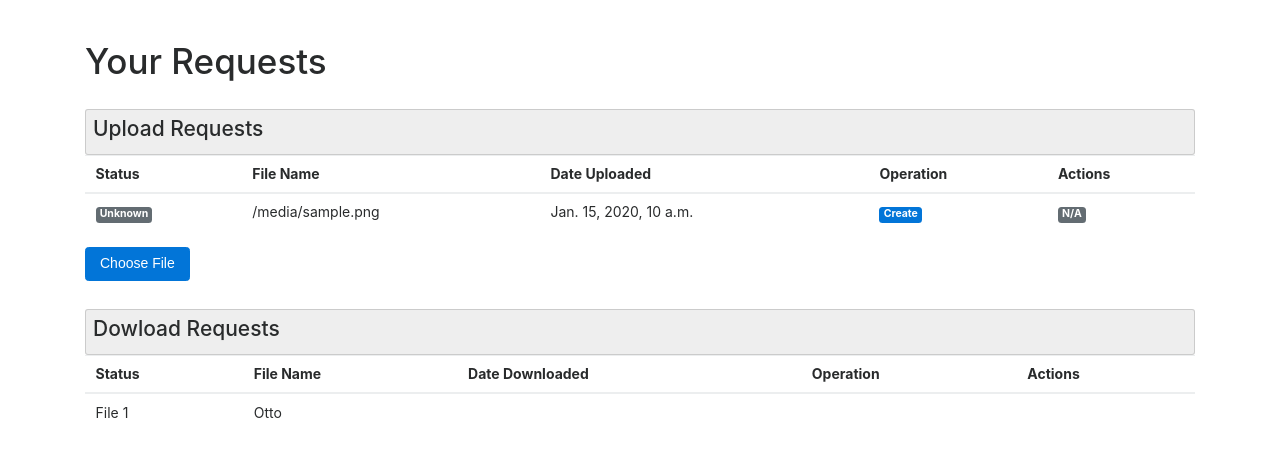
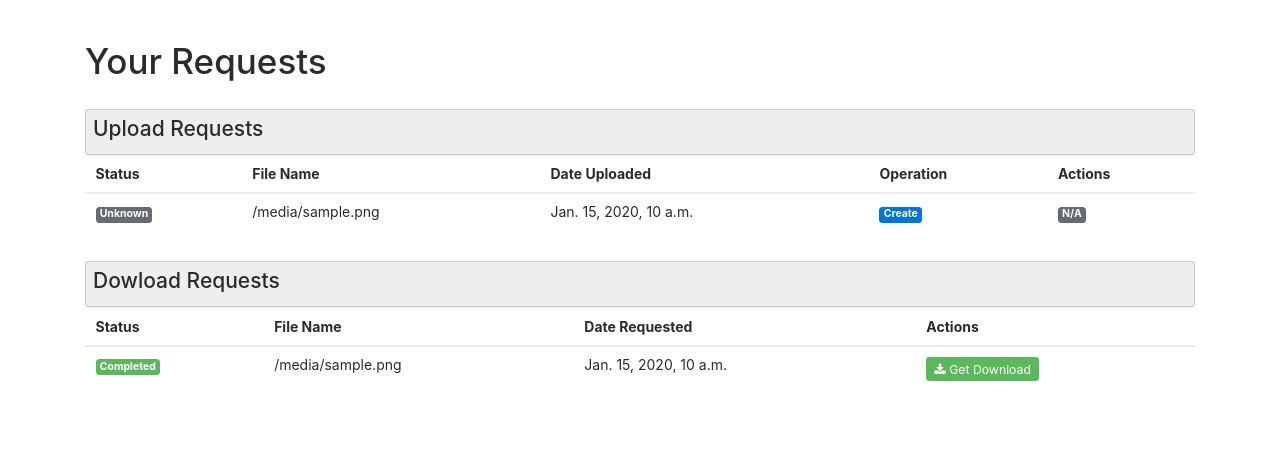
Before and after one commit to PSU-CSAR/django-ebagis, a Django app: template test_ui/templates/userrequests.html in a window 1280 px wide. Shown: the part 48-505 px from the top of the page. Run offline with Django 3.2, Linux system fonts and the light colour scheme; the template is opened without the code that fills it: most values are stand-ins (such as "Sample title", 1, 10 or a date in 2020); parts of the project's set-up code (start-up, migrations or seed data) failed here and were passed over; some libraries are stand-ins or nearby versions.

Commit message:
working on userrequests page

```diff
--- a/ebagis/models/download.py
+++ b/ebagis/models/download.py
@@ -1,5 +1,6 @@
 from __future__ import absolute_import
 
+import os
 import uuid
 
 from django.conf import settings
@@ -38,6 +39,10 @@ class Download(DateMixin, NameMixin, models.Model):
     querydate = models.DateTimeField(default=timezone.now)
 
     @property
+    def filename(self):
+        return self.content_object.name
+
+    @property
     def expires_at(self):
         return self.created_at + settings.EXPIRATION_DELTA
 
--- /dev/null
+++ b/test_ui/templates/handlebars/taskerror.html
@@ -0,0 +1,15 @@
+<script id="taskerrormodal-template" type="text/x-handlebars-template">
+    <div class="modal-dialog">
+        <div class="modal-content">
+            {% verbatim %}
+            <div class="modal-header">
+                <h4 class="modal-title text-primary" id="feature-title">{{upload_filename}}</h4>
+            <button class="close" type="button" data-dismiss="modal" aria-hidden="true">&times;</button>
+            </div>
+            <div class="modal-body" id="feature-info">
+                <p>{{{traceback}}}</p>
+            </div>
+            {% endverbatim %}
+        </div>
+    </div>
+</script>
--- a/test_ui/templates/userrequests.html
+++ b/test_ui/templates/userrequests.html
@@ -53,24 +53,35 @@
                 <td>
                     <!-- view processed data -> something that is completed -->
                     {% if upload.status  == 2 and upload.task.status  == 'SUCCESS' %}
-					<button class="btn btn-sm btn-success"><i class="fa fa-eye" aria-hidden="true"></i> View Result</button>
+                    <a type="button" class="btn btn-sm btn-success" href="{% url 'aoi_details' upload.get_objects_aoi_id %}"><i class="fa fa-eye" aria-hidden="true"></i> View AOI</a>
+
                     <!-- processing or incomplete -->
                     {% elif upload.status == 2 and upload.task.status in processing_states  %}
-					<button class="btn btn-sm btn-warning"><i class="fa fa-ban" aria-hidden="true"></i> Cancel</button>
+                    <form method="post" action="{% url 'account_requests' %}">
+                        {% csrf_token %}
+                        <input name="cancel_upload" value="{{ upload.id }}" hidden="true">
+                        <button class=class="btn btn-sm btn-warning" type="submit"><i class="fa fa-ban" aria-hidden="true"></i> Cancel</button>
+                    </form>
                     {% elif upload.status == 1  %}
-					<button class="btn btn-sm btn-warning"><i class="fa fa-ban" aria-hidden="true"></i> Cancel</button>
+                    <form method="post" action="{% url 'account_requests' %}">
+                        {% csrf_token %}
+                        <input name="cancel_upload" value="{{ upload.id }}" hidden="true">
+                        <button class=class="btn btn-sm btn-warning" type="submit"><i class="fa fa-ban" aria-hidden="true"></i> Cancel</button>
+                    </form>
+
                     <!-- if failed -> button for get error information -->
                     {% elif upload.status == 2 and upload.task.status == 'FAILURE' %}
-					<button class="btn btn-sm btn-danger"><i class="fa fa-exclamation-triangle" aria-hidden="true"></i> View Error</button>
+                    <button class="btn btn-sm btn-danger task-error-button" data-upload-filename="{{ upload.filename }}" data-upload-traceback="{{ upload.task.traceback|linebreaks }}"><i class="fa fa-exclamation-triangle" aria-hidden="true"></i> View Error</button>
+
                     {% else %}
                     <span class="badge badge-default">N/A</span>
                     {% endif %}
+
                 </td>
             </tr>
         {% endfor %}
       </tbody>
     </table>
-	<button class="btn btn-primary">Choose File</button>
 </div>
 
 <div class="requests">
@@ -80,24 +91,68 @@
         <tr>
           <th>Status</th>
           <th>File Name</th>
-		  <th>Date Downloaded</th>
-		  <th>Operation</th>
+          <th>Date Requested</th>
           <th>Actions</th>
         </tr>
       </thead>
       <tbody>
+            {% for download in downloads %}
             <tr>
-		  <td>File 1</td>
-		  <td>Otto</td>
-		  <td></td>
-		  <td></td>
-		  <td></td>
+                {% if download.task.status  == 'SUCCESS' %}
+                <td><span class="badge badge-success">Completed</span></td>
+                {% elif download.task.status in processing_states  %}
+                <td><span class="badge badge-primary">Processing</span></td>
+                {% elif download.task.status == 'FAILURE' %}
+                <td><span class="badge badge-danger">Failed</span></td>
+                {% elif download.task.status in cancelled_states %}
+                <td><span class="badge badge-warning">Cancelled</span></td>
+                {% else %}
+                <td><span class="badge badge-default">Unknown</span></td>
+                {% endif %}
+
+                <td>{{ download.filename }}</td>
+                <td>{{ download.created_at }}</td>
+
+                <td>
+                    <!-- view processed data -> something that is completed -->
+                    {% if download.task.status  == 'SUCCESS' %}
+                    <a type="button" class="btn btn-sm btn-success" href="{% url 'download-detail' download.id %}"><i class="fa fa-download" aria-hidden="true"></i> Get Download</a>
+
+                    <!-- if failed -> button for get error information -->
+                    {% elif download.task.status == 'FAILURE' %}
+                    <button class="btn btn-sm btn-danger task-error-button" data-upload-filename="{{ download.filename }}" data-upload-traceback="{{ download.task.traceback|linebreaks }}"><i class="fa fa-exclamation-triangle" aria-hidden="true"></i> View Error</button>
+
+                    {% else %}
+                    <span class="badge badge-default">N/A</span>
+                    {% endif %}
+                </td>
             </tr>
+        {% endfor %}
       </tbody>
     </table>
 </div>
+
+<div class="modal fade" id="errorModal" tabindex="-1" role="dialog">
+</div>
+{% include "./handlebars/taskerror.html" %}
 {% endwith %}
 {% endblock %}
 
 {% block extra_body %}
+<script type="text/javascript">
+$(document).on('click', '.task-error-button', function(event){
+    var button = this;
+    context = {
+        'upload_filename': $(button).attr('data-upload-filename'),
+        'traceback': $(button).attr('data-upload-traceback')
+    };
+    makeErrorModal(context);
+});
+
+var errorModalTemplate = Handlebars.compile($('#taskerrormodal-template').html());
+function makeErrorModal(context) {
+    $("#errorModal").html(errorModalTemplate(context));
+    $("#errorModal").modal("show");
+}
+</script>
 {% endblock %}
```
Also changed, not shown: ebagis/models/upload.py (+12 -1 lines), test_ui/views.py (+14 -9 lines). Lines whose indentation alone changed are shown as unchanged.
